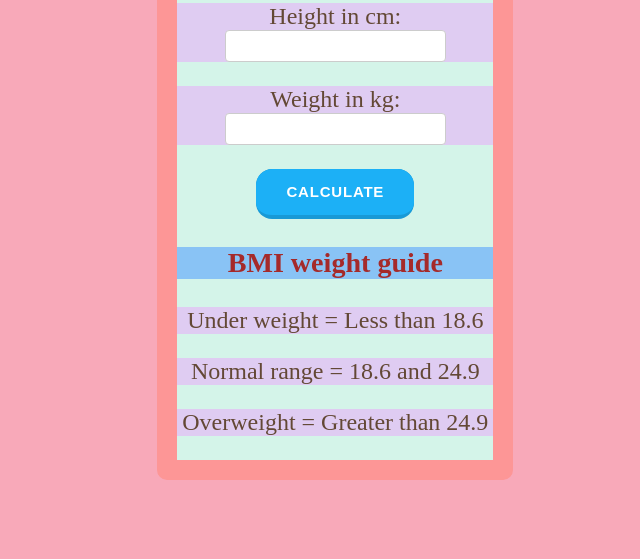
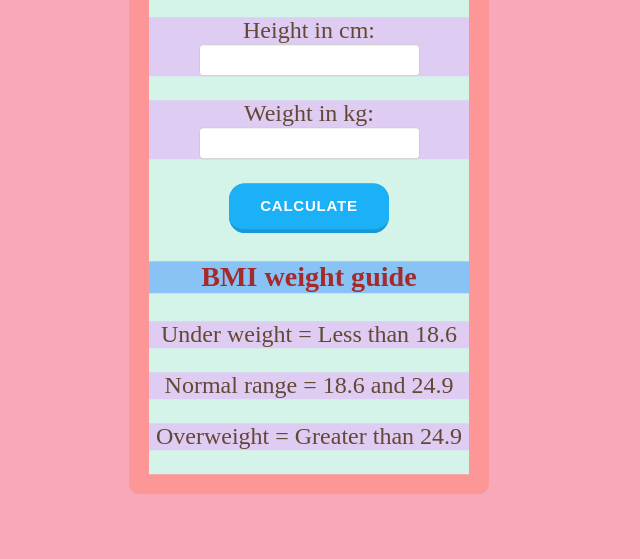
Before and after one commit to Ashitrai06/javaScript-miniProjects, a plain HTML site: page BMI calculator/BMIcalc.html in a window 1280 px wide. Shown: the part 241-800 px from the top of the page, without its empty margins (331-971 px from the left). Drawn offline with Linux system fonts and the light colour scheme.

Commit message:
Update BMIcalc.html

```diff
--- a/BMI calculator/BMIcalc.html
+++ b/BMI calculator/BMIcalc.html
@@ -12,8 +12,10 @@
       .container {
         background-color: rgb(212, 244, 233);
         width: 25%;
-        margin-left:38%;
-        margin-top: 50px;
+        position: absolute;
+        top: 50%;
+        left: 50%;
+        transform: translate(-50%,-50%);
         border: 20px solid rgb(253, 150, 150);
         border-radius: 10px;
         text-align: center;
```
